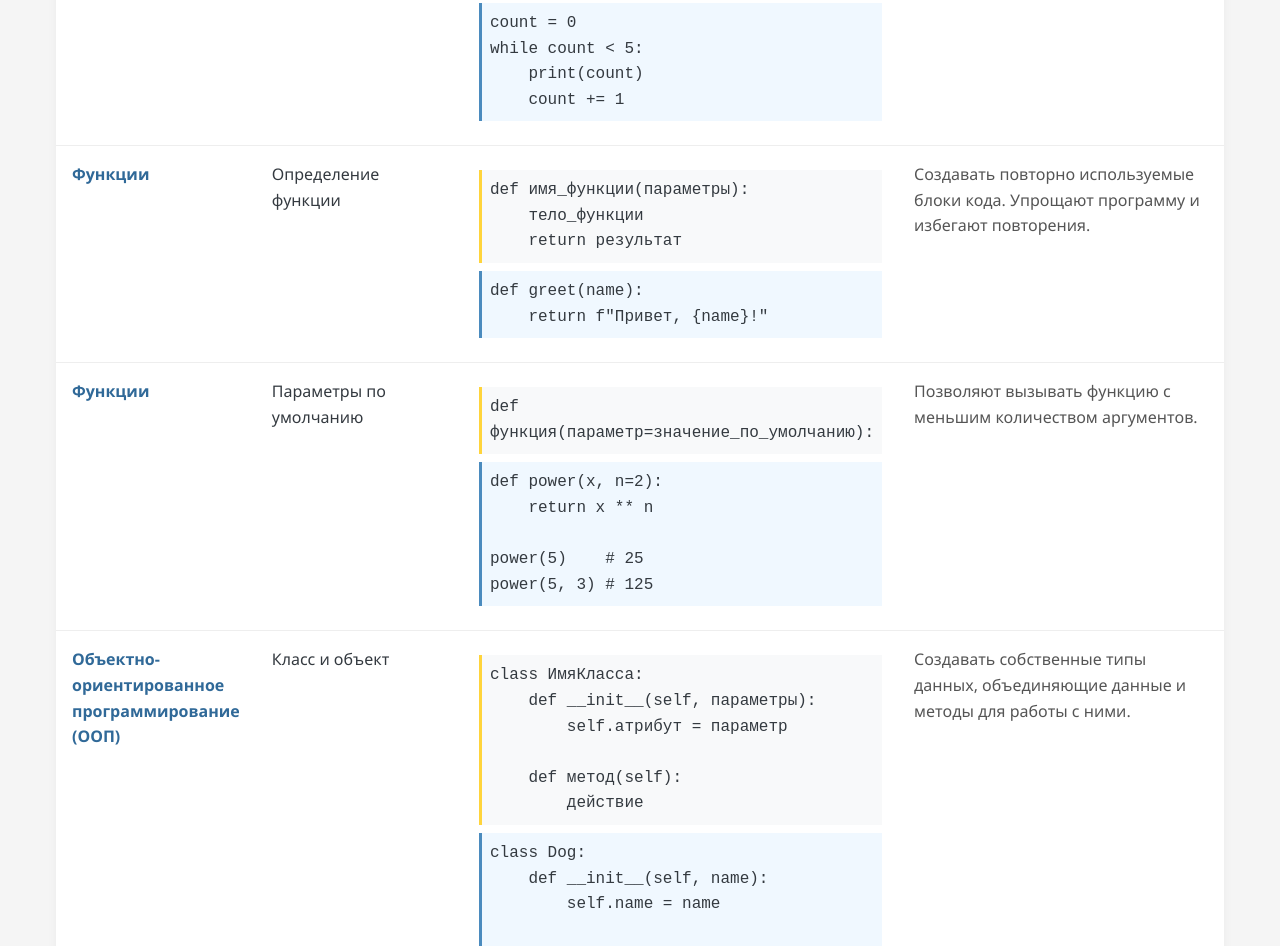
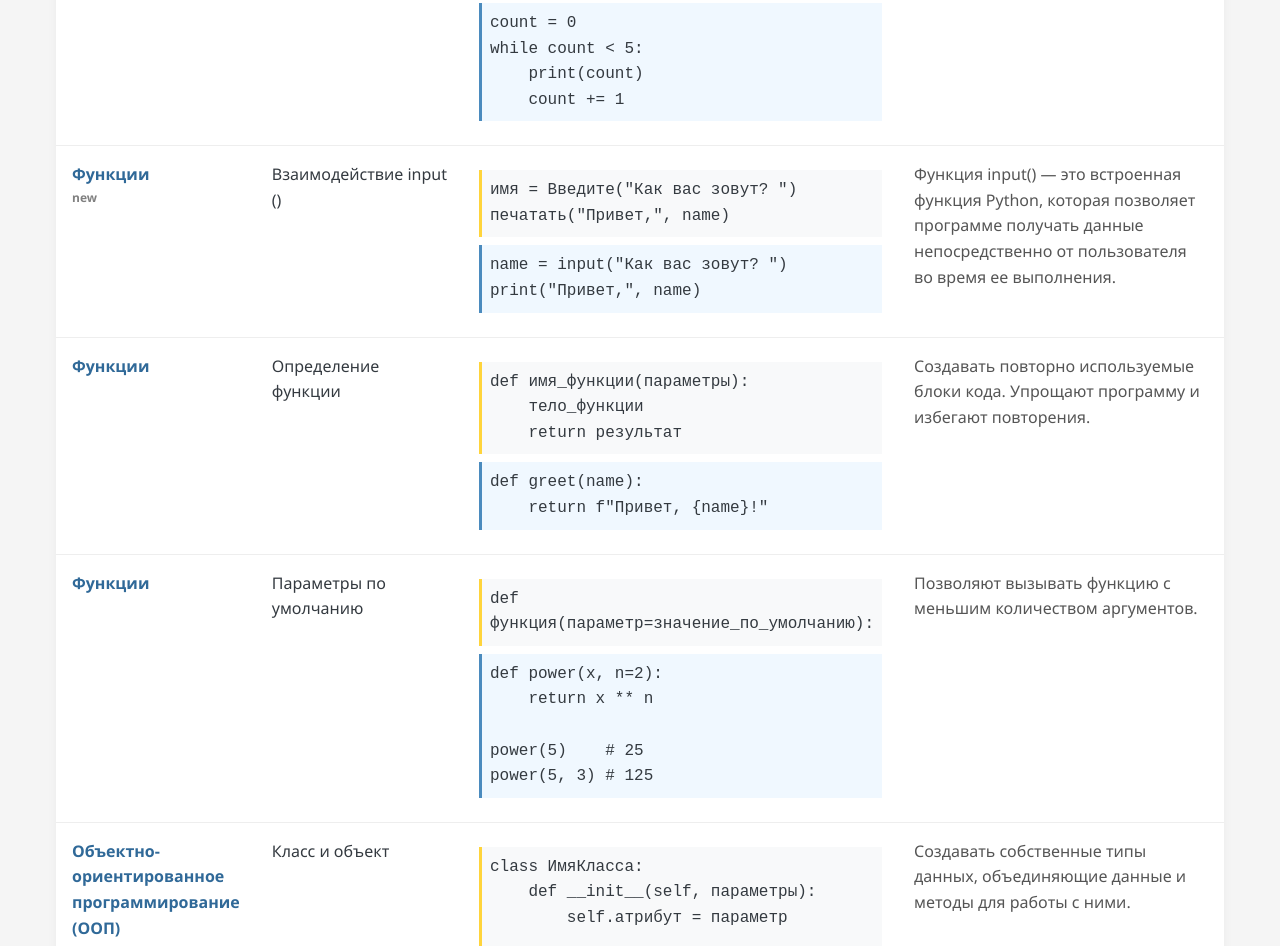
Before and after one commit to live-sistem/Training-python-, a plain HTML site: page index.html in a window 1280 px wide. Shown: the part 2812-3758 px from the top of the page. Drawn offline with Linux system fonts and the light colour scheme.

Commit message:
update add functions 'input()'

```diff
--- a/index.html
+++ b/index.html
@@ -149,7 +149,10 @@
             white-space: pre-wrap;
             margin: 0.5rem 0;
         }
-
+        .update_right_now{
+            font-size: 12px;
+            color:gray;
+        }
         .example {
             background-color: #f0f8ff;
             border-left: 3px solid #4B8BBE;
@@ -374,6 +377,18 @@ while count < 5:
                     </tr>
 
                     <!-- Функции -->
+                     <tr data-category="functions">
+                        <td class="topic">Функции <p class="update_right_now">new<p></p></td>
+                        <td class="concept">Взаимодействие input ()</td>
+                        <td>
+                            <div class="syntax">имя = Введите("Как вас зовут? ")
+печатать("Привет,", name)</div>
+                            <div class="example">name = input("Как вас зовут? ")
+print("Привет,", name)</div>
+                        </td>
+                        <td class="purpose">Функция input() — это встроенная функция Python, которая позволяет программе получать данные непосредственно от пользователя во время ее выполнения.</td>
+                    </tr>
+
                     <tr data-category="functions">
                         <td class="topic">Функции</td>
                         <td class="concept">Определение функции</td>
```
